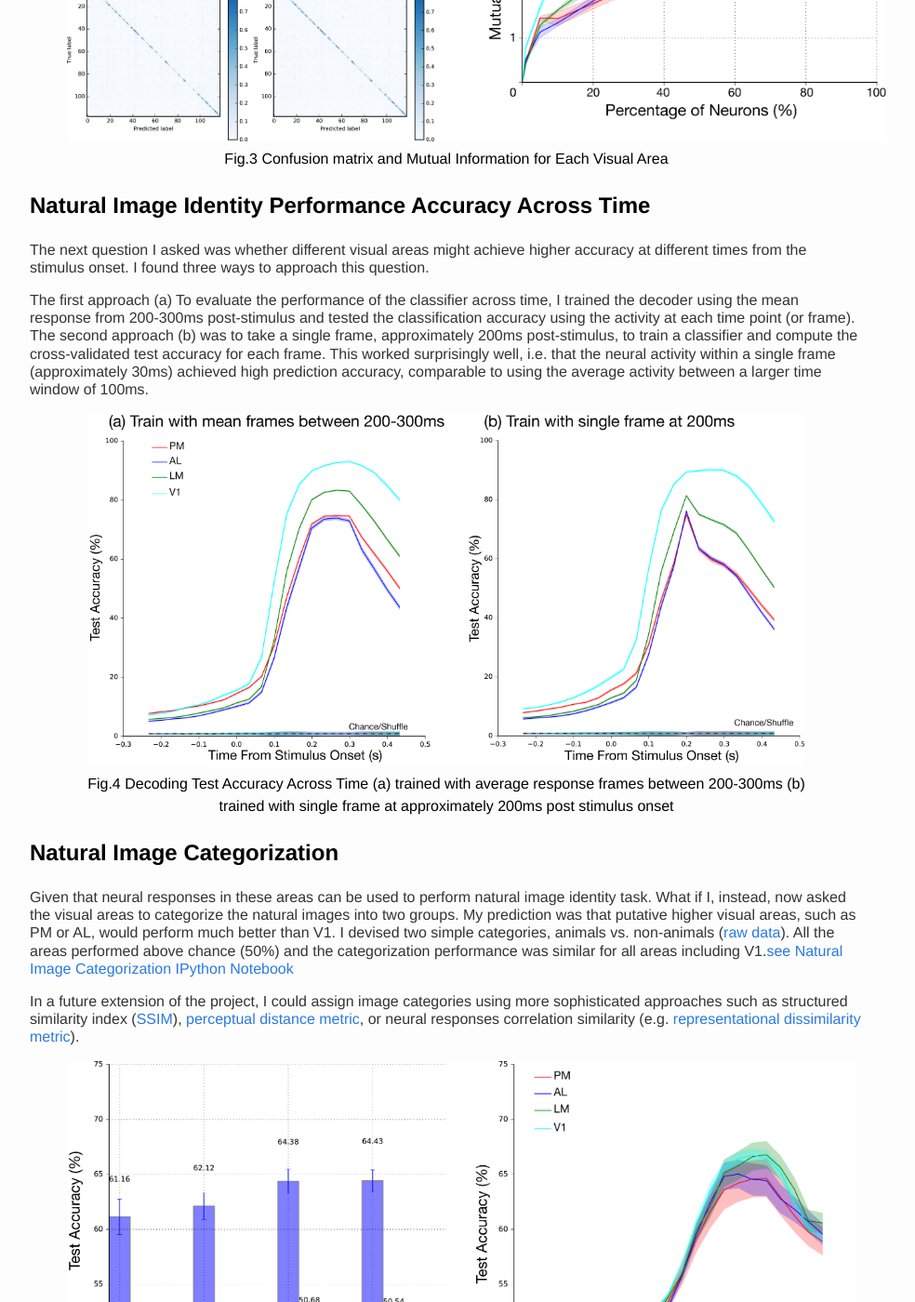
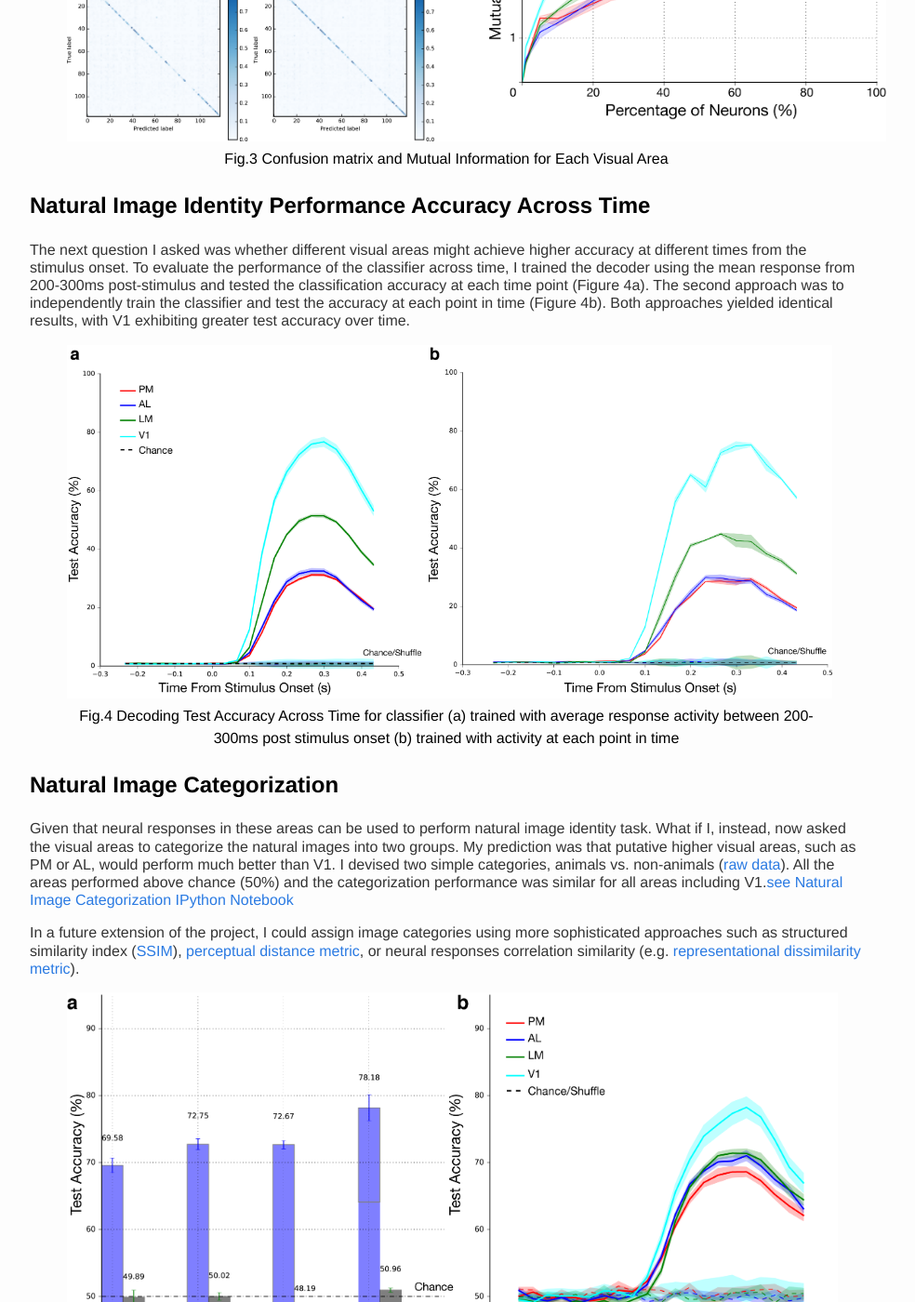
Before and after one commit to kachiO/kachio.github.io, a Jekyll site: the page built from _posts/2016-12-10-Decoding-Identity-of-Natural-Images.markdown, in a window 1280 px wide and 1400 px high, scrolled down 3336 px. Shown: the whole window at 93% size, without its empty margins (160-1144 px from the left). Built offline with Jekyll 4.4.1, drawn with Linux system fonts in a browser that asks for light colours; comment, search, counter and statistics services are not loaded.

Commit message:
updated post, code, and figures

```diff
--- a/_posts/2016-12-10-Decoding-Identity-of-Natural-Images.markdown
+++ b/_posts/2016-12-10-Decoding-Identity-of-Natural-Images.markdown
@@ -89,13 +89,11 @@ From the normalized confusion matrix, you will notice that there is a close agre
 </center>
 
 <h2>Natural Image Identity Performance Accuracy Across Time </h2>
-The next question I asked was whether different visual areas might achieve higher accuracy at different times from the stimulus onset. I found three ways to approach this question.
-
-The first approach (a) To evaluate the performance of the classifier across time, I trained the decoder using the mean response from 200-300ms post-stimulus and tested the classification accuracy using the activity at each time point (or frame). The second approach (b) was to take a single frame, approximately 200ms post-stimulus, to train a classifier and compute the cross-validated test accuracy for each frame. This worked surprisingly well, i.e. that the neural activity within a single frame (approximately 30ms) achieved high prediction accuracy, comparable to using the average activity between a larger time window of 100ms.
+The next question I asked was whether different visual areas might achieve higher accuracy at different times from the stimulus onset. To evaluate the performance of the classifier across time, I trained the decoder using the mean response from 200-300ms post-stimulus and tested the classification accuracy at each time point (Figure 4a). The second approach was to independently train the classifier and test the accuracy at each point in time (Figure 4b).  Both approaches yielded identical results, with V1 exhibiting greater test accuracy over time.
 
 <center>
 <figure>
-    <img src="/assets/blog/natural_image_identity/accuracy_across_time_all2.png" height="380" title="Performance across time"><figcaption>Fig.4 Decoding Test Accuracy Across Time (a) trained with average response frames between 200-300ms (b) trained with single frame at approximately 200ms post stimulus onset</figcaption>
+    <img src="/assets/blog/natural_image_identity/accuracy_across_time.png" height="380" title="Performance across time"><figcaption>Fig.4 Decoding Test Accuracy Across Time for classifier (a) trained with average response activity between 200-300ms post stimulus onset (b) trained with activity at each point in time</figcaption>
 </figure>
 </center>
 
```
Also changed, not shown: assets/blog/natural_image_identity/accuracy_across_time.png (added), assets/blog/natural_image_identity/accuracy_across_time_all.png (deleted), assets/blog/natural_image_identity/accuracy_across_time_all2.png (deleted), assets/blog/natural_image_identity/accuracy_across_time_mean_frames.png, assets/blog/natural_image_identity/accuracy_across_time_single_frame.png (deleted), assets/blog/natural_image_identity/binary_categorization_accuracy.png, 2 other files.
